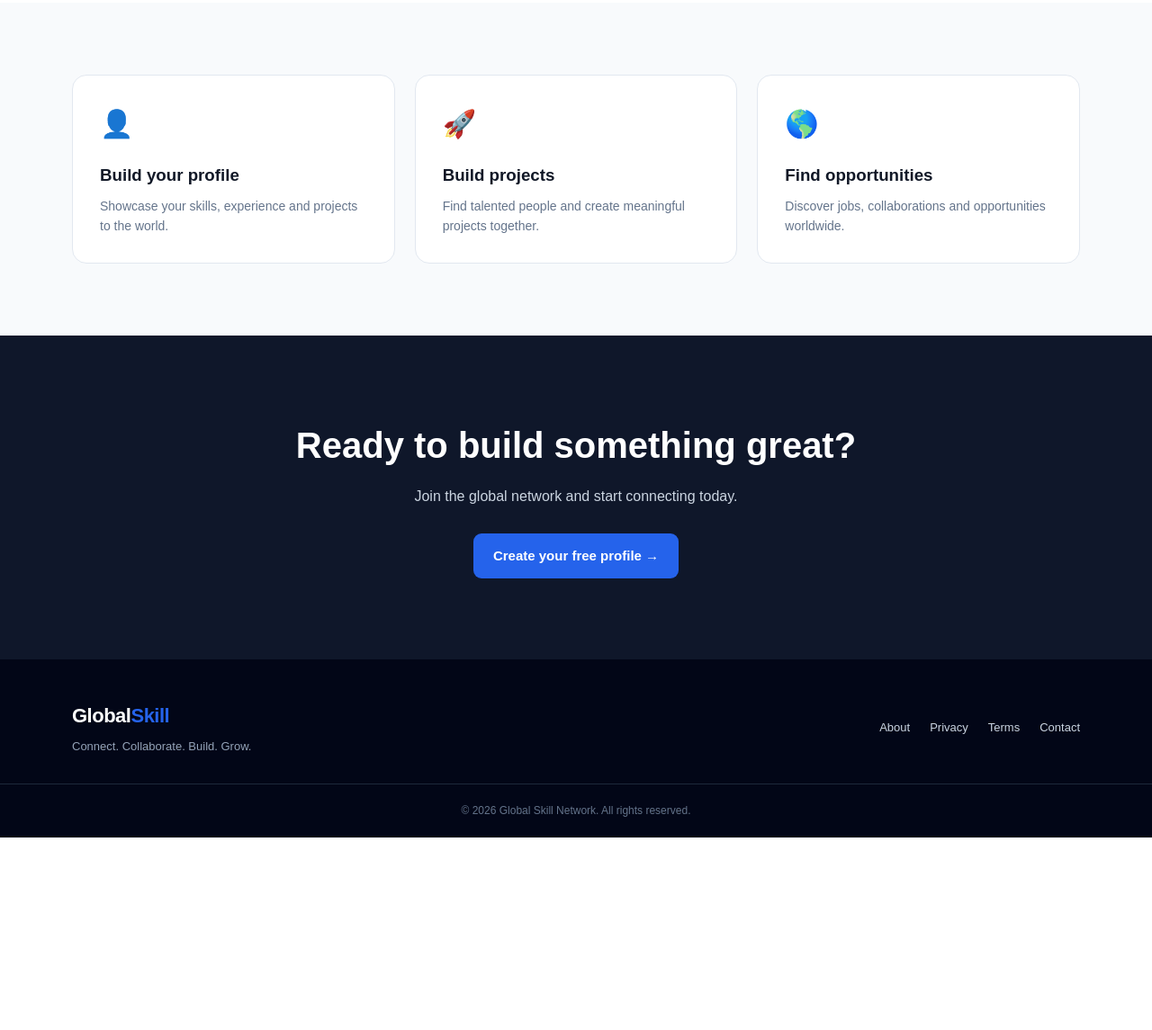
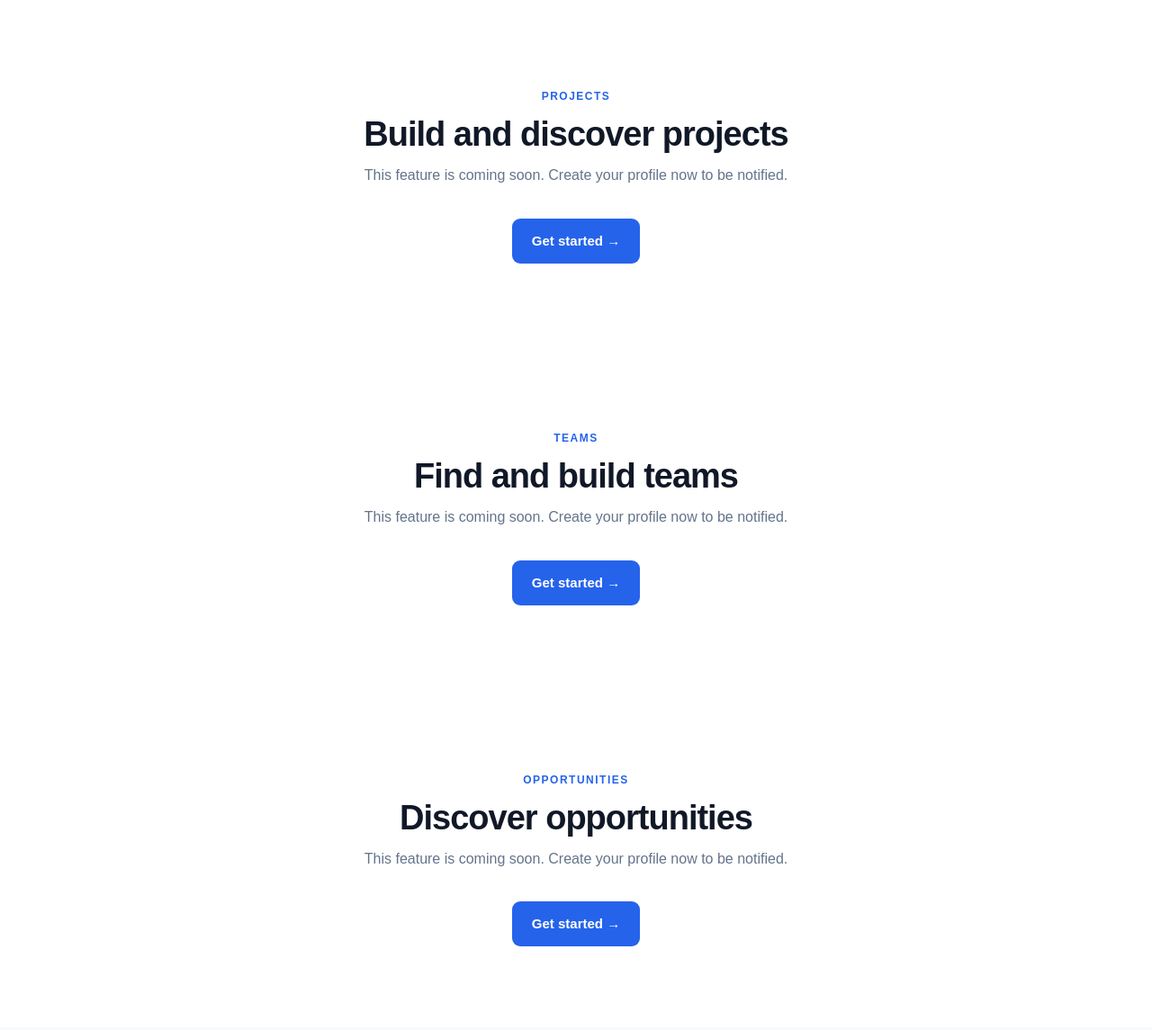
Before and after one commit to agegnehu2/global-skill-network, a plain HTML site: page frontend/index.html in a window 1280 px wide. Shown: the part 1104-2249 px from the top of the page at 90% size. Before the commit the page ends 2035 px from the top, so only its background shows below. Drawn offline with Linux system fonts and the light colour scheme.

Commit message:
Add sections for Projects, Teams, and Opportunities

```diff
--- a/frontend/index.html
+++ b/frontend/index.html
@@ -158,6 +158,53 @@
       </div>
 
     </section>
+    <!-- Projects -->
+      <section class="section" id="projects">
+        <div class="container">
+          <div class="section-heading">
+            <span>PROJECTS</span>
+            <h2>Build and discover projects</h2>
+            <p>
+              This feature is coming soon. Create your profile now to be notified.
+            </p>
+          </div>
+          <div style="text-align: center; margin-top: 24px;">
+            <a href="register.html" class="primary-btn">Get started →</a>
+          </div>
+        </div>
+      </section>
+
+      <!-- Teams -->
+      <section class="section" id="teams">
+        <div class="container">
+          <div class="section-heading">
+            <span>TEAMS</span>
+            <h2>Find and build teams</h2>
+            <p>
+              This feature is coming soon. Create your profile now to be notified.
+            </p>
+          </div>
+          <div style="text-align: center; margin-top: 24px;">
+            <a href="register.html" class="primary-btn">Get started →</a>
+          </div>
+        </div>
+      </section>
+
+      <!-- Opportunities -->
+      <section class="section" id="opportunities">
+        <div class="container">
+          <div class="section-heading">
+            <span>OPPORTUNITIES</span>
+            <h2>Discover opportunities</h2>
+            <p>
+              This feature is coming soon. Create your profile now to be notified.
+            </p>
+          </div>
+          <div style="text-align: center; margin-top: 24px;">
+            <a href="register.html" class="primary-btn">Get started →</a>
+          </div>
+        </div>
+      </section>
 
 
     <!-- Features -->
```
